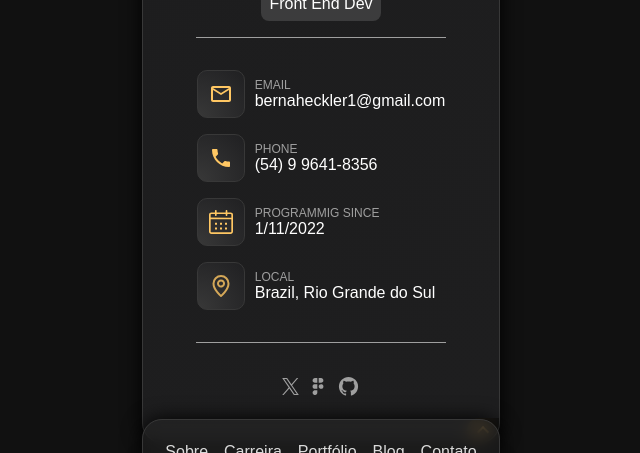
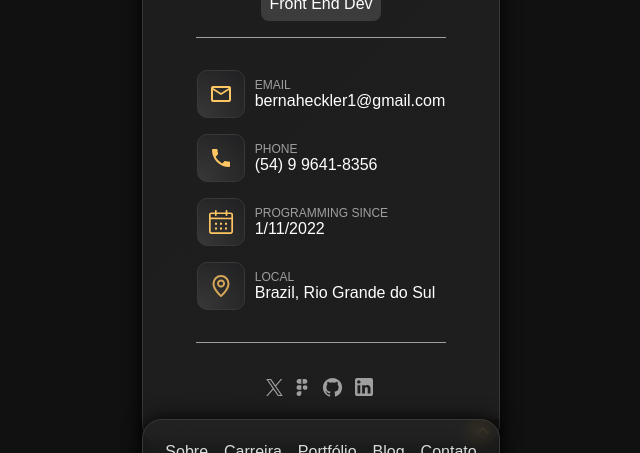
Before and after one commit to bernardoHeckler/testes, a React (Vite) app: page /testes/carreira in a window 1280 px wide. Both pictures are taken after a click on the button 802 px from the left and 59 px from the top of the page. Shown: the part 300-753 px from the top of the page, without its empty margins (319-959 px from the left). Built offline with nearby package versions, Linux system fonts and the light colour scheme.

Commit message:
add: criando arquivo data para armazenar textos, imagens, titulos, e descriçoes que podem ser alterada via base de dados, sem mexer nos códigos.

```diff
--- a/src/components/Card.jsx
+++ b/src/components/Card.jsx
@@ -1,118 +1,77 @@
-import React, { useState } from "react"; // Importe o useState
+import React, { useState } from "react";
 import "./Card.css";
-import setinha from "../setinha.svg";
-import logo from "../logo.svg";
-import emailSvg from "../iconeEmail.svg";
-import iconeTelefone from "../iconeTelefone.svg";
-import iconeAgenda from "../iconeAgenda.svg";
-import IconeLocal from "../iconeLocal.svg";
-import iconeX from "../iconeTwitter.svg";
-import iconeFigma from "../iconeFigma.svg";
-import iconeGitHub from "../iconeGitHub.svg";
+import CardData from "../data/CardData";
 
 const Card = () => {
   const [mostrar, setMostrar] = useState(false);
-  const alterar = () => {
-    setMostrar(!mostrar); // vai trocar de true para false e vice versa
-  };
+  const alterar = () => setMostrar(!mostrar);
 
   return (
     <div className="container">
       <aside>
-        {/* Só mostra o botão superior quando o conteúdo estiver escondido */}
+        {/* Botão superior */}
         {!mostrar && (
           <div className="canto">
             <button className="btn-canto" onClick={alterar}>
-              <img src={setinha} alt="Mostrar conteúdo" />
+              <img src={CardData.icones.seta} alt="Mostrar conteúdo" />
             </button>
           </div>
         )}
+
+        {/* Conteúdo superior */}
         <div className={`content-acima ${!mostrar ? "compacto" : ""}`}>
           <div className={`caixaPerfil ${mostrar ? "expandido" : ""}`}>
             <img
               className={`tamanhoFoto ${mostrar ? "expandido" : ""}`}
-              src={logo}
+              src={CardData.perfil.foto}
               alt="Foto perfil"
             />
           </div>
           <div className="texto">
-            <h1>Bernardo Heckler</h1>
-            <p className="caixaDev">Front End Dev</p>
+            <h1>{CardData.perfil.nome}</h1>
+            <p className="caixaDev">{CardData.perfil.profissao}</p>
           </div>
         </div>
+
+        {/* Conteúdo inferior (mostrar quando expandido) */}
         {mostrar && (
-          // rederizando mostrar = true.
           <>
             <div className="content-abaixo">
               <div className="barraLinha"></div>
               <div className="links">
-                <div className="informacoes">
+                {CardData.contatos.map((contato) => (
+                  <div key={contato.id} className="informacoes">
                     <div className="caixaImg">
-                    <img src={emailSvg} alt="Carta Email" />
+                      <img src={contato.icone} alt={`Ícone ${contato.tipo}`} />
                     </div>
                     <div className="textoLinks">
-                    <p className="subText">EMAIL</p>
-                    <a href="mailto:bernaheckler1@gmail.com">
-                      bernaheckler1@gmail.com
-                    </a>
+                      <p className="subText">{contato.tipo}</p>
+                      {contato.link ? (
+                        <a href={contato.link}>{contato.valor}</a>
+                      ) : (
+                        <p>{contato.valor}</p>
+                      )}
                     </div>
                   </div>
-                <div className="informacoes">
-                  <div className="caixaImg">
-                    <img src={iconeTelefone} alt="icone telefone" />
-                  </div>
-                  <div className="textoLinks">
-                    <p className="subText">Phone</p>
-                    <a href="tel:+54996418356">(54) 9 9641-8356</a>
-                  </div>
-                </div>
-                <div className="informacoes">
-                  <div className="caixaImg">
-                    <img src={iconeAgenda} alt="icone agenda" />
-                  </div>
-                  <div className="textoLinks">
-                    <p className="subText">Programmig Since</p>
-                    <p>1/11/2022</p>
-                  </div>
-                </div>
-                <div className="informacoes">
-                  <div className="caixaImg">
-                    <img src={IconeLocal} alt="icone local" />
-                  </div>
-                  <div className="textoLinks">
-                    <p className="subText">Local</p>
-                    <p>Brazil, Rio Grande do Sul</p>
-                  </div>
-                </div>
+                ))}
               </div>
               <div className="barraLinha"></div>
               <div className="iconesSociais">
+                {CardData.redesSociais.map((rede) => (
                   <a
-                  href="https://x.com/bhcklr"
+                    key={rede.id}
+                    href={rede.link}
                     target="_blank"
                     rel="noopener noreferrer"
                   >
-                  <img src={iconeX} alt="Meu Twitter" />
+                    <img src={rede.icone} alt={`Meu ${rede.nome}`} />
                   </a>
-                <a
-                  href="https://www.figma.com/proto/P0Y51G1NX5v0McdR0160v0/apple-design-portfolio?page-id=23%3A1095&node-id=54-716&p=f&viewport=741%2C260%2C0.35&t=5K9qyUGlczwvKwLV-1&scaling=scale-down-width&content-scaling=fixed"
-                  target="_blank"
-                  rel="noopener noreferrer"
-                >
-                  <img src={iconeFigma} alt="Meu Figma" />
-                </a>
-                <a
-                  href="https://github.com/bernardoHeckler/testes"
-                  target="_blank"
-                  rel="noopener noreferrer"
-                >
-                  <img src={iconeGitHub} alt="Meu Git Hub" />
-                </a>
+                ))}
               </div>
             </div>
             <div className="canto-baixo">
               <button className="btn-canto-invertido" onClick={alterar}>
-                <img src={setinha} alt="Botão Alterar" />
+                <img src={CardData.icones.seta} alt="Botão Alterar" />
               </button>
             </div>
           </>
--- /dev/null
+++ b/src/data/CardData.jsx
@@ -0,0 +1,82 @@
+import setinha from "../setinha.svg";
+import logo from "../logo.svg";
+import iconeEmail from "../iconeEmail.svg";
+import iconeTelefone from "../iconeTelefone.svg";
+import iconeAgenda from "../iconeAgenda.svg";
+import iconeLocal from "../iconeLocal.svg";
+import iconeX from "../iconeTwitter.svg";
+import iconeFigma from "../iconeFigma.svg";
+import iconeGitHub from "../iconeGitHub.svg";
+import iconeLinkedIn from "../iconeLinkedin.svg";
+
+const CardData = {
+  perfil: {
+    nome: "Bernardo Heckler",
+    profissao: "Front End Dev",
+    foto: logo,
+    desde: "1/11/2022",
+    localizacao: "Brazil, Rio Grande do Sul",
+  },
+
+  contatos: [
+    {
+      id: 1,
+      tipo: "EMAIL",
+      valor: "bernaheckler1@gmail.com",
+      icone: iconeEmail,
+      link: "mailto:bernaheckler1@gmail.com",
+    },
+    {
+      id: 2,
+      tipo: "Phone",
+      valor: "(54) 9 9641-8356",
+      icone: iconeTelefone,
+      link: "tel:+54996418356",
+    },
+    {
+      id: 3,
+      tipo: "Programming Since",
+      valor: "1/11/2022",
+      icone: iconeAgenda,
+    },
+    {
+      id: 4,
+      tipo: "Local",
+      valor: "Brazil, Rio Grande do Sul",
+      icone: iconeLocal,
+    },
+  ],
+
+  redesSociais: [
+    {
+      id: 1,
+      nome: "Twitter",
+      icone: iconeX,
+      link: "https://x.com/bhcklr",
+    },
+    {
+      id: 2,
+      nome: "Figma",
+      icone: iconeFigma,
+      link: "https://www.figma.com/proto/P0Y51G1NX5v0McdR0160v0/apple-design-portfolio?page-id=23%3A1095&node-id=54-716&p=f&viewport=741%2C260%2C0.35&t=5K9qyUGlczwvKwLV-1&scaling=scale-down-width&content-scaling=fixed",
+    },
+    {
+      id: 3,
+      nome: "GitHub",
+      icone: iconeGitHub,
+      link: "https://github.com/bernardoHeckler/testes",
+    },
+    {
+      id: 4,
+      nome: "LinkedIn",
+      icone: iconeLinkedIn,
+      link: "https://www.linkedin.com/in/bernardo-heckler-645153305/",
+    },
+  ],
+
+  icones: {
+    seta: setinha,
+  },
+};
+
+export default CardData;
```
Also changed, not shown: src/iconeLinkedIn.svg (added). Lines whose indentation alone changed are shown as unchanged.
